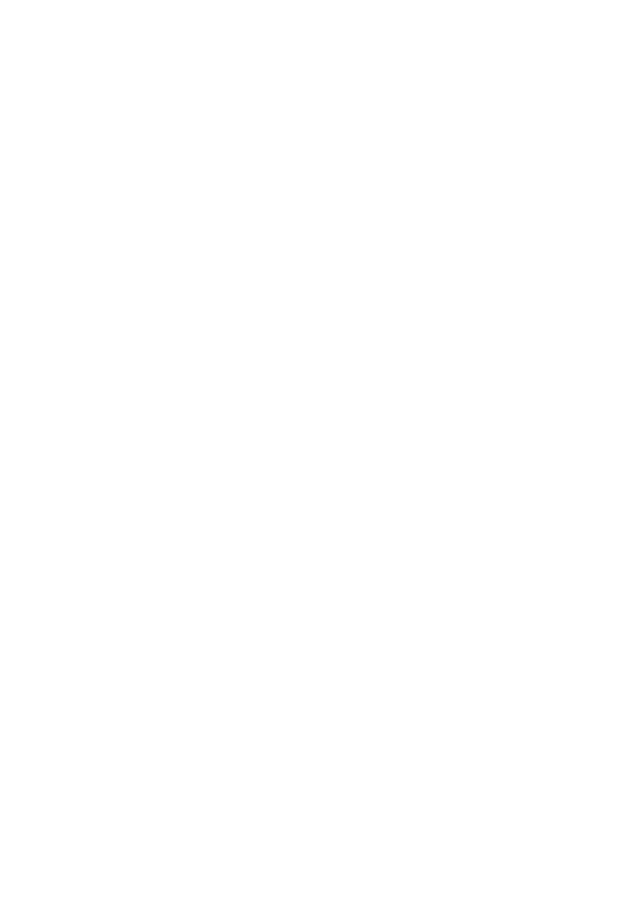
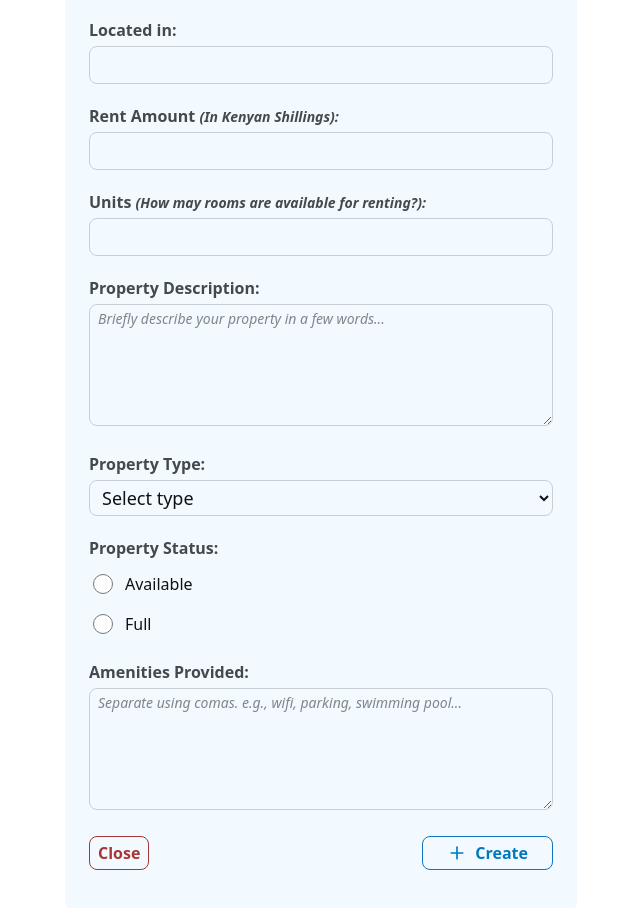
Before and after one commit to kiptalam1/housekonekt, a React (Vite) app in the folder apps/web/: page /dashboard in a window 1280 px wide. Shown: the part 220-1128 px from the top of the page, without its empty margins (319-959 px from the left). Before the commit the page ends 800 px from the top, so only its background shows below. Built offline with nearby package versions, Linux system fonts and the light colour scheme; no server answers.

Commit message:
created a form for property creation using a modal

```diff
--- /dev/null
+++ b/apps/web/src/components/modals/CreatePropertyModal.tsx
@@ -0,0 +1,169 @@
+import { Plus } from "lucide-react";
+
+const CreatePropertyModal = ({
+	open,
+	close,
+}: {
+	open: boolean;
+	close: () => void;
+}) => {
+	return (
+		<dialog
+			open={open}
+			className="mx-auto bg-[var(--bg-light)] text-[var(--text)] rounded-lg p-4 sm:p-6 w-full sm:max-w-md md:max-w-lg">
+			<form method="dialog" className="flex flex-col gap-5 justify-center py-4">
+				<div className="">
+					<label htmlFor="" className="text-[var(--text-muted)] font-semibold">
+						Property name:
+					</label>
+					<input
+						type="text"
+						required
+						className="px-2 py-1 rounded-lg w-full border border-[var(--border)] outline-none focus:ring ring-[var(--primary)] text-lg mt-1"
+					/>
+				</div>
+
+				<div className="">
+					<label htmlFor="" className="text-[var(--text-muted)] font-semibold">
+						Located in:
+					</label>
+					<input
+						type="text"
+						required
+						className="px-2 py-1 rounded-lg w-full border border-[var(--border)] outline-none focus:ring ring-[var(--primary)] text-lg mt-1"
+					/>
+				</div>
+
+				<div className="">
+					<label htmlFor="" className="text-[var(--text-muted)] font-semibold">
+						Rent Amount{" "}
+						<span className="text-sm italic">(In Kenyan Shillings):</span>
+					</label>
+					<input
+						type="number"
+						required
+						min={1}
+						className="px-2 py-1 rounded-lg w-full border border-[var(--border)] outline-none focus:ring ring-[var(--primary)] text-lg mt-1"
+					/>
+				</div>
+				<div className="">
+					<label htmlFor="" className="text-[var(--text-muted)] font-semibold">
+						Units{" "}
+						<span className="text-sm italic">
+							(How may rooms are available for renting?):
+						</span>
+					</label>
+					<input
+						type="number"
+						min={1}
+						required
+						className="px-2 py-1 rounded-lg w-full border border-[var(--border)] outline-none focus:ring ring-[var(--primary)] text-lg mt-1 placeholder:text-sm placeholder:italic"
+					/>
+				</div>
+
+				<div className="">
+					<label htmlFor="" className="text-[var(--text-muted)] font-semibold">
+						Property Description:
+					</label>
+					<textarea
+						autoCapitalize="sentences"
+						required
+						maxLength={2000}
+						rows={4}
+						placeholder="Briefly describe your property in a few words..."
+						className="px-2 py-1 max-h-100 rounded-lg w-full border border-[var(--border)] outline-none focus:ring ring-[var(--primary)] text-lg mt-1 placeholder:text-sm placeholder:italic"
+					/>
+				</div>
+
+				<div className="">
+					<label htmlFor="" className="text-[var(--text-muted)] font-semibold">
+						Property Type:
+					</label>
+					<select
+						required
+						className="px-2 py-1 rounded-lg w-full border border-[var(--border)] outline-none focus:ring ring-[var(--primary)] text-lg mt-1 placeholder:text-sm placeholder:italic">
+						<option value={""}>Select type</option>
+						<option value={"BEDSITTER"}>BEDSITTER</option>
+						<option value={"STUDIO"}>STUDIO</option>
+						<option value={"ONE_BEDROOM"}>ONE BEDROOM</option>
+						<option value={"TWO_BEDROOM"}>TWO BEDROOM</option>
+						<option value={"THREE_BEDROOM"}>THREE BEDROOM</option>
+						<option value={"MAISONETTE"}>MAISONETTE</option>
+						<option value={"TOWN_HOUSE"}>TOWN HOUSE</option>
+						<option value={"BUNGALOW"}>BUNGALOW</option>
+						<option value={"SERVICED_APARTMENT"}>SERVICED APARTMENT</option>
+						<option value={"VILLA"}>VILLA</option>
+					</select>
+				</div>
+
+				<div className="space-y-2">
+					<p className="text-[var(--text-muted)] font-semibold">
+						Property Status:
+					</p>
+					<div className="flex items-center gap-3 p-1">
+						<input
+							id="status-available"
+							required
+							type="radio"
+							name="status"
+							className="accent-[var(--primary)] w-5 h-5 hover:scale-110 focus:ring-2 focus:ring-[var(--info)] cursor-pointer transition-all duration-150 rounded-full"
+						/>
+						<label
+							htmlFor="status-available"
+							className="cursor-pointer hover:text-[var(--text-muted)]">
+							Available
+						</label>
+					</div>
+
+					<div className="flex items-center gap-3 p-1">
+						<input
+							id="status-full"
+							required
+							type="radio"
+							name="status"
+							className="accent-[var(--primary)] w-5 h-5 hover:scale-110 focus:ring-2 focus:ring-[var(--info)] cursor-pointer transition-all duration-150 rounded-full"
+						/>
+						<label
+							htmlFor="status-full"
+							className="cursor-pointer hover:text-[var(--text-muted)]">
+							Full
+						</label>
+					</div>
+				</div>
+
+				<div className="">
+					<label htmlFor="" className="text-[var(--text-muted)] font-semibold">
+						Amenities Provided:
+					</label>
+					<textarea
+						autoCapitalize="sentences"
+						required
+						maxLength={2000}
+						rows={4}
+						placeholder="Separate using comas. e.g., wifi, parking, swimming pool..."
+						className="px-2 py-1 max-h-100 rounded-lg w-full border border-[var(--border)] outline-none focus:ring ring-[var(--primary)] text-lg mt-1 placeholder:text-sm placeholder:italic"
+					/>
+				</div>
+
+				{/* buttons */}
+				<div className="flex items-center justify-between gap-5">
+					<button
+						type="button"
+						onClick={close}
+						className="border border-[var(--danger)] px-2 py-1 rounded-lg cursor-pointer text-[var(--danger)] font-semibold">
+						Close
+					</button>
+
+					<button
+						type="button"
+						className="border border-[var(--info)] px-6 py-1 rounded-lg cursor-pointer text-[var(--primary)] font-semibold flex items-center gap-2 justify-center">
+						<Plus size={20} />
+						Create
+					</button>
+				</div>
+			</form>
+		</dialog>
+	);
+};
+
+export default CreatePropertyModal;
--- a/apps/web/src/pages/Dashboard.tsx
+++ b/apps/web/src/pages/Dashboard.tsx
@@ -1,5 +1,20 @@
+import { useState } from "react";
+import CreatePropertyModal from "../components/modals/CreatePropertyModal";
+
 const Dashboard = () => {
-	return <div>Dashboard</div>;
+	const [open, setOpen] = useState(true);
+
+	return (
+		<div className="min-h-screen flex flex-col py-4 sm:py-6 gap-5">
+			<button
+				type="button"
+				onClick={() => setOpen(true)}
+				className="self-end px-2 py-1 border-2 border-[var(--highlight)] rounded-lg cursor-pointer hover:shadow-[var(--highlight)] text-[var(--primary)]">
+				Create Product
+			</button>
+			<CreatePropertyModal open={open} close={() => setOpen(false)} />
+		</div>
+	);
 };
 
 export default Dashboard;
```
